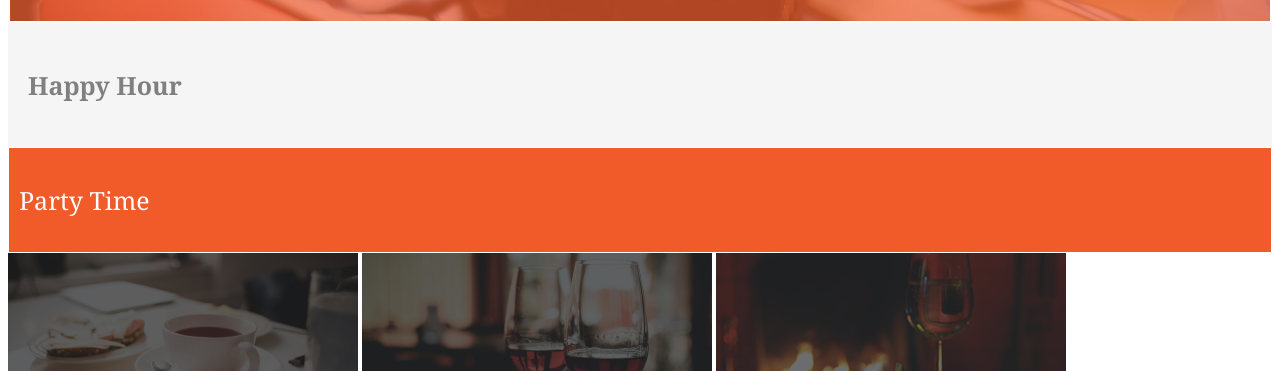
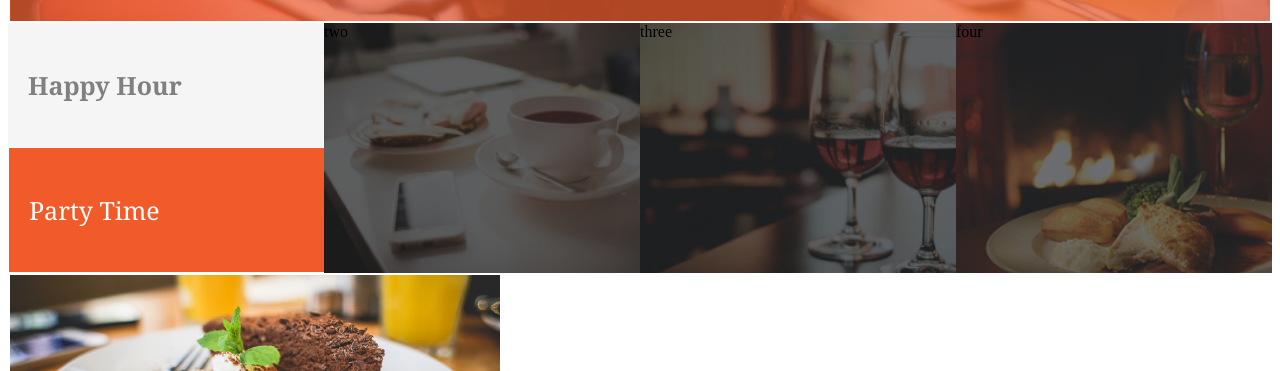
Before and after one commit to Faihope/Anitas-kitchen, a plain HTML site: page Anitas-kitchen-project/index.html in a window 1280 px wide. Shown: the part 429-800 px from the top of the page. Drawn offline with Linux system fonts and the light colour scheme.

Commit message:
It will rearrange the breakfast,lunch and dinner images

```diff
--- a/Anitas-kitchen-project/index.css
+++ b/Anitas-kitchen-project/index.css
@@ -31,9 +31,12 @@
     font-weight: bold;
     font-family: Georgia, 'Times New Roman', Times, serif;
     padding: 20px;
+    width: 400px;
+
 
 
 }
+
 
 .two{
     background-color:  #F15A29;
@@ -41,9 +44,9 @@
     font-size: 25px;
     font-weight: 400;
     font-family: Georgia, 'Times New Roman', Times, serif;
-    padding: 10px;
-
+    padding: 20px;
     border: 1px solid white;
+    width: 400px;
     }
 
     .subscribe{
@@ -81,9 +84,9 @@
 
     }
 
-    .breakfast{
-        display: flex;
-        float: left;
+    #breakfast{
+        height: 250px;
+        width: 25%;
 
     }
     .firstfood.fastfood2{
@@ -124,3 +127,39 @@
     margin: 2px;
     border: 3px solid black;
 }
+.logowhite{
+flex-direction: row-reverse;
+display: inline-block;
+}
+
+.column {
+    float: left;
+    width: 25%;
+  }
+  /* Clear floats after the columns */
+  .row:after {
+    content: "";
+    display: table;
+    clear: both;
+  }
+  .on{
+
+      height: 250px;
+
+  }
+  .tw{
+      background-image: url("images/breakfast.jpg");
+      height: 250px;
+      background-size: cover;
+  }
+  .thre{
+      background-image: url("images/lunch.jpg");
+      height: 250px;
+      background-size: cover;
+
+  }
+  .fou{
+      background-image: url("images/dinner.jpg");
+      height: 250px;
+      background-size: cover;
+  }
--- a/Anitas-kitchen-project/index.html
+++ b/Anitas-kitchen-project/index.html
@@ -25,6 +25,10 @@
 
     <div class="main">
         <main>
+
+    </div>
+    <div class="row">
+        <div class="column on">
             <div id="breakfast">
                 <div class="one">
                     <p>Happy Hour</p>
@@ -33,14 +37,11 @@
                     <p>Party Time</p>
                 </div>
             </div>
-
-            <div class="images">
-                <img src="images/breakfast.jpg">
-                <img src="images/lunch.jpg">
-                <img src="images/dinner.jpg">
-            </div>
-    </div>
-    </div>
+        </div>
+        <div class="column tw">two</div>
+        <div class="column thre">three</div>
+        <div class="column fou">four</div>
+      </div>
 
     <div class="ff">
         <div class="fastfood">
@@ -114,10 +115,16 @@
     </div>
     <div class="footer">
         <footer>
+            <div class="logowhite">
             <img src="images/logo_white.png">
-            <h2>MENU</h2>
+
+                <h2>MENU</h2>
+
+            </div>
+
             <p>This Is What We Are.</p>
             <img src="images/pinterest.png">
+            <img src="images/twitter.png">
             <img src="images/twitter.png">
 
 
```
